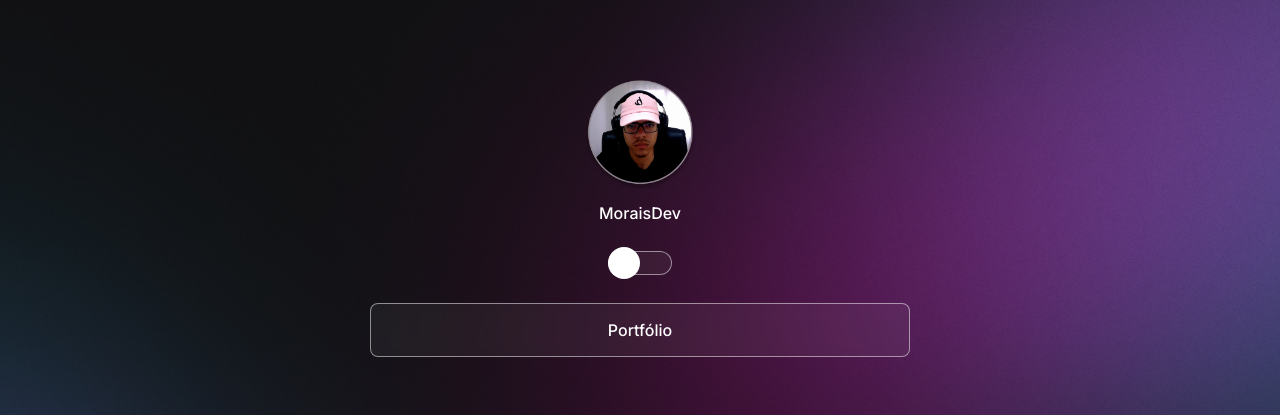
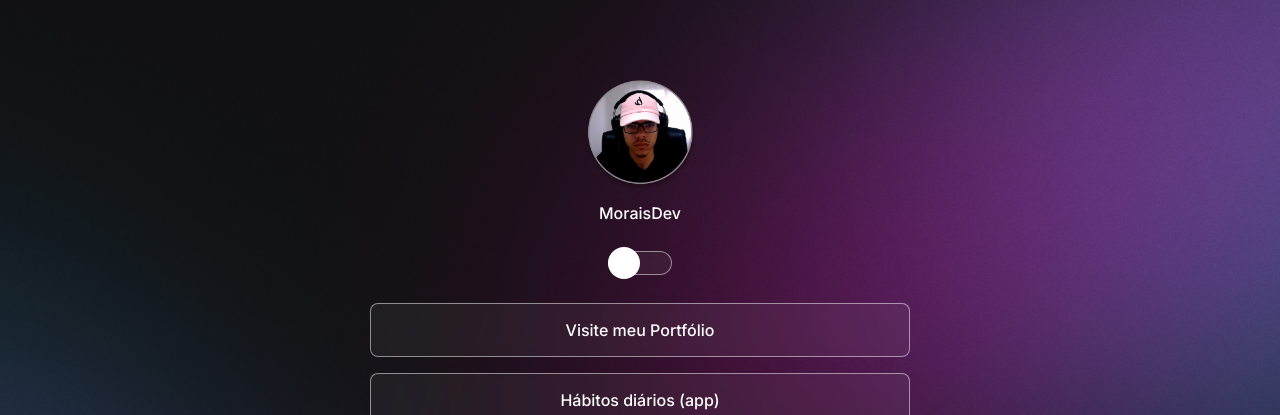
Before and after one commit to MoraiisDev/link-shortener, a plain HTML site: page index.html in a window 1280 px wide. Shown: the top 415 px of the page. Drawn offline with nearby package versions, Linux system fonts and the light colour scheme.

Commit message:
add app habitos diarios

```diff
--- a/index.html
+++ b/index.html
@@ -26,12 +26,14 @@
         <ul>
             <li>
                 <a href="https://github.com/MoraiisDev" target="_blank">
-                    Portfólio</a>
-            </li>
-            <!-- <li>
-                <a href="#" target="_blank">Inscreva-se no NLW</a>
+                    Visite meu Portfólio</a>
             </li>
             <li>
+                <a href="https://moraiisdev.github.io/nlw-Setup/
+                " target="_blank">
+                    Hábitos diários (app) </a>
+            </li>
+             <!-- <li>
                 <a href="#" target="_blank">Baixe meu e-book</a>
             </li>
             <li>
```
